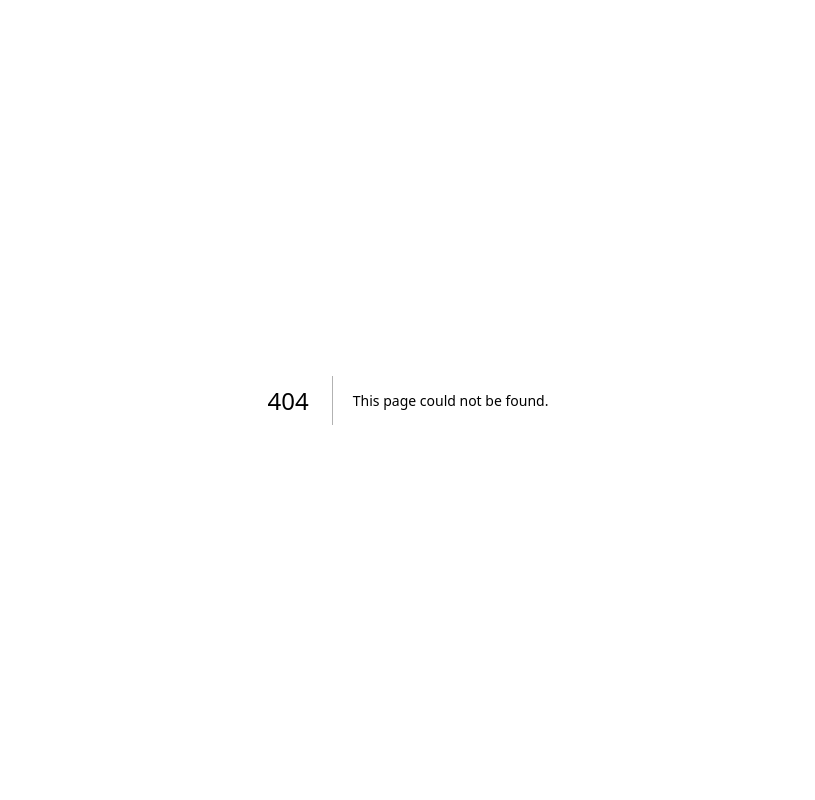
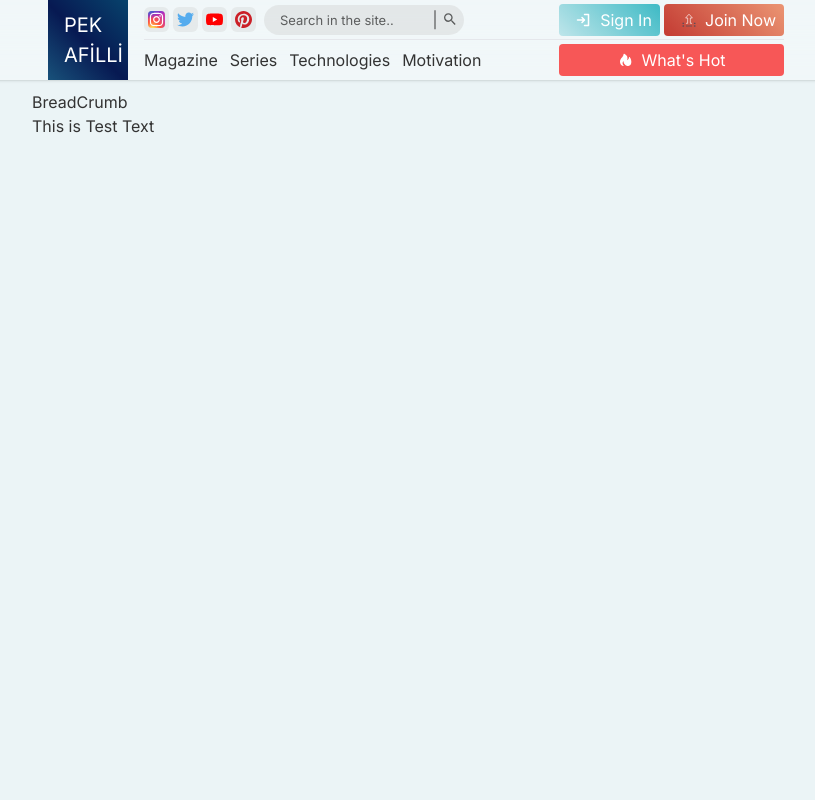
Before and after one commit to ramazandogna/pek-afilli, a Next.js app in the folder client/: page /single in a window 1280 px wide. Before the commit this address had no page. Shown: the top 800 px of the page, without its empty margins (232-1047 px from the left). Built offline with nearby package versions, Linux system fonts and the light colour scheme.

Commit message:
Single Page

```diff
--- a/client/app/page.tsx
+++ b/client/app/page.tsx
@@ -1,8 +1,8 @@
 //components
 import { fetchPosts } from '../helpers/apis/fetchs';
 import Contents from '../layouts/contents/index';
-import Footer from '../layouts/footer/index';
-import Header from '../layouts/header/index';
+import Footer from '../components/footer/index';
+import Header from '../components/header/index';
 
 export default async function Home() {
   const getListPost = async () => {
--- /dev/null
+++ b/client/app/single/layout.tsx
@@ -0,0 +1,15 @@
+import React from 'react';
+import style from './layout.module.css';
+import '../../styles/globals.css';
+import Header from '../../components/header';
+import Footer from '../../components/footer';
+
+export default function AuthLayout({ children }: { children: React.ReactNode }) {
+  return (
+    <div>
+      <Header />
+      <div className="width-container section">{children}</div>
+      <Footer />
+    </div>
+  );
+}
--- /dev/null
+++ b/client/app/single/page.tsx
@@ -0,0 +1,11 @@
+import BreadCrumb from '../../components/breadCrumb';
+function Home() {
+  return (
+    <main className="min-h-[100vh]">
+      <BreadCrumb />
+      <div>This is Test Text</div>
+    </main>
+  );
+}
+
+export default Home;
--- /dev/null
+++ b/client/components/breadCrumb/index.tsx
@@ -0,0 +1,5 @@
+function BreadCrumb() {
+  return <div className="">BreadCrumb</div>;
+}
+
+export default BreadCrumb;
```
Also changed, not shown: client/app/single/layout.module.css (added), client/components/footer/footer.module.css (added), client/components/footer/index.tsx (renamed from client/layouts/footer/index.tsx), client/components/header/header.module.css (renamed from client/layouts/header/header.module.css), client/components/header/index.tsx (renamed from client/layouts/header/index.tsx).
